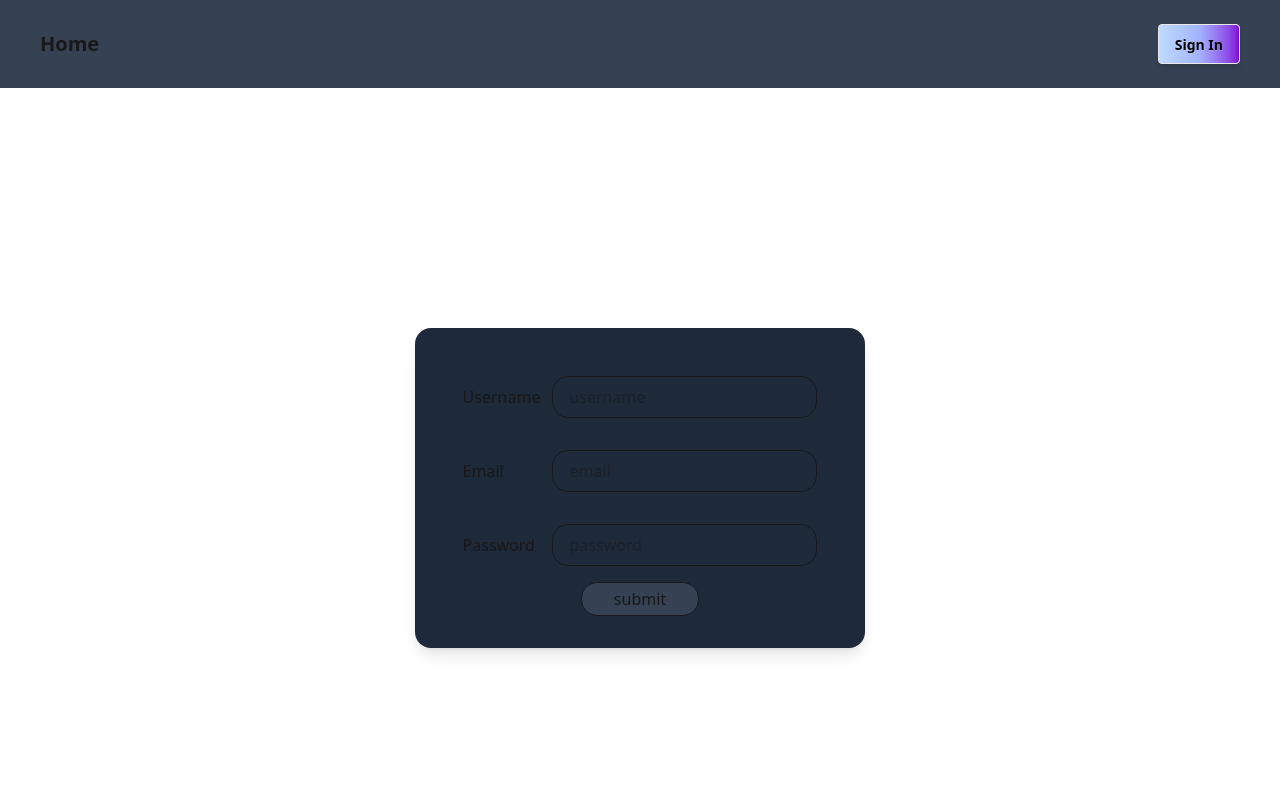
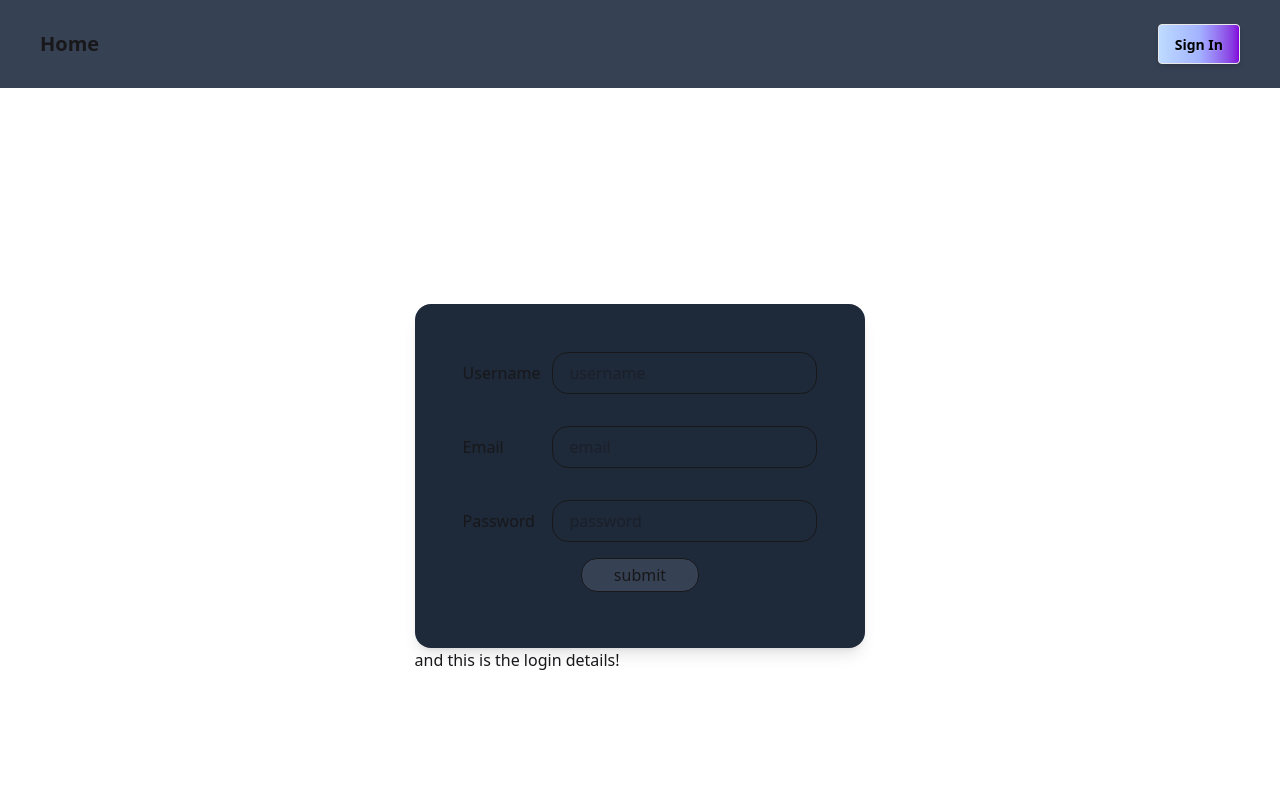
Before and after one commit to sakib404-hub/different-way-of-collecting-data-44-, a React (Vite) app: page /dataCollectione in a window 1280 px wide. Shown: the top 800 px of the page. Built offline with nearby package versions, Linux system fonts and the light colour scheme.

Commit message:
done login form designing and added another thing that the form will reset after the successfull submission

```diff
--- /dev/null
+++ b/src/Component/LoginDetails/LoginDetails.jsx
@@ -0,0 +1,11 @@
+import React from 'react';
+
+const LoginDetails = () => {
+    return (
+        <div>
+            and this is the login details!
+        </div>
+    );
+};
+
+export default LoginDetails;
--- /dev/null
+++ b/src/Component/LoginForms/LoginForms.jsx
@@ -0,0 +1,91 @@
+import React, { useState } from 'react';
+import useInputChange from '../../Hooks/useInputChange/useInputChange';
+
+const LoginForms = ({ handleLoginForm }) => {
+    const [password, setPasswod] = useInputChange('');
+    const [name, setName] = useInputChange('');
+    const [email, setEmail] = useInputChange('');
+    const [error, setError] = useState('');
+
+    const handleFormSubmission = (e) => {
+        e.preventDefault();
+
+        if (password.length < 6) {
+            setError('Password Must be Six Digits or Longer')
+            return;
+        } else {
+            setError('');
+            const newLogin = {
+                name,
+                email,
+                password
+            }
+            // console.log(newLogin);
+            handleLoginForm(newLogin);
+
+            // resetting the form
+            setName({ target: { value: '' } });
+            setEmail({ target: { value: '' } });
+            setPasswod({ target: { value: '' } });
+            e.target.reset();
+        }
+    }
+
+
+    return (
+        <div className='shadow-lg bg-gray-800 flex flex-col space-y-6 items-center justify-center p-8 rounded-2xl'>
+            <form
+                onSubmit={handleFormSubmission}
+                className='flex flex-col items-between justify-center'>
+                <div className='p-4 flex items-center justify-between gap-3'>
+                    <label htmlFor="username"
+                        className=''>Username</label>
+                    <input
+                        type="text"
+                        id='username'
+                        name='username'
+                        defaultValue={name}
+                        onChange={setName}
+                        placeholder='username'
+                        className='border px-4 py-2 rounded-2xl' />
+                </div>
+                <div className='p-4 flex items-center justify-between gap-3'>
+                    <label htmlFor="email"
+                        className=''>Email</label>
+                    <input
+                        type="text"
+                        id='email'
+                        name='email'
+                        defaultValue={email}
+                        onChange={setEmail}
+                        placeholder='email'
+                        className='border px-4 py-2 rounded-2xl' />
+                </div>
+                <div className='p-4 flex items-center justify-between gap-3'>
+                    <label htmlFor="password"
+                        className=''>Password  </label>
+                    <input
+                        type="text"
+                        id='password'
+                        name='password'
+                        defaultValue={password}
+                        onChange={setPasswod}
+                        placeholder='password'
+                        className='border px-4 py-2 rounded-2xl' />
+                </div>
+                <div className='flex items-center justify-center'>
+                    <input
+                        type="submit"
+                        value="submit"
+                        className='border px-8 py-1 rounded-2xl bg-gray-700
+                        hover:bg-amber-600 duration-800' />
+                </div>
+            </form>
+            <div className='text-red-500'>
+                {error}
+            </div>
+        </div>
+    );
+};
+
+export default LoginForms;
--- /dev/null
+++ b/src/Component/LoginManagement/LoginManagement.jsx
@@ -0,0 +1,21 @@
+import React, { useState } from 'react';
+import LoginForms from '../LoginForms/LoginForms';
+import LoginDetails from '../LoginDetails/LoginDetails';
+
+const LoginManagement = () => {
+    const [logins, setLogins] = useState([]);
+
+    const handleLoginForm = (newLogin) => {
+        const newLogins = [...logins, newLogin];
+        setLogins(newLogins);
+    }
+
+    return (
+        <div>
+            <LoginForms handleLoginForm={handleLoginForm}></LoginForms>
+            <LoginDetails></LoginDetails>
+        </div>
+    );
+};
+
+export default LoginManagement;
--- a/src/main.jsx
+++ b/src/main.jsx
@@ -8,6 +8,7 @@ import DataCollectione from './Component/DataColleactionUsingE/DataCollectione.j
 import Home2 from './Component/Home2/Home2.jsx';
 import ControlledDataCollection from './Component/ControlledDataCollection/ControlledDataCollection.jsx';
 import Uncontrolled from './Component/UnControlled/Uncontrolled.jsx';
+import LoginManagement from './Component/LoginManagement/LoginManagement.jsx';
 
 // creating the root
 const router = createBrowserRouter([
@@ -21,7 +22,7 @@ const router = createBrowserRouter([
       },
       {
         path: '/dataCollectione',
-        Component: Uncontrolled
+        Component: LoginManagement
       }
     ]
   }
```
